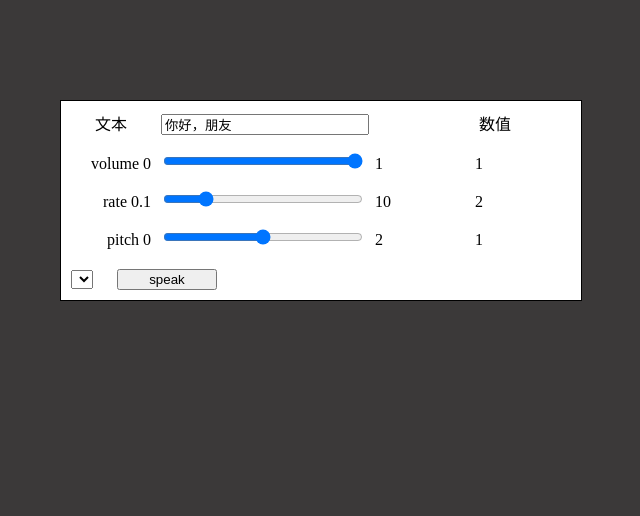
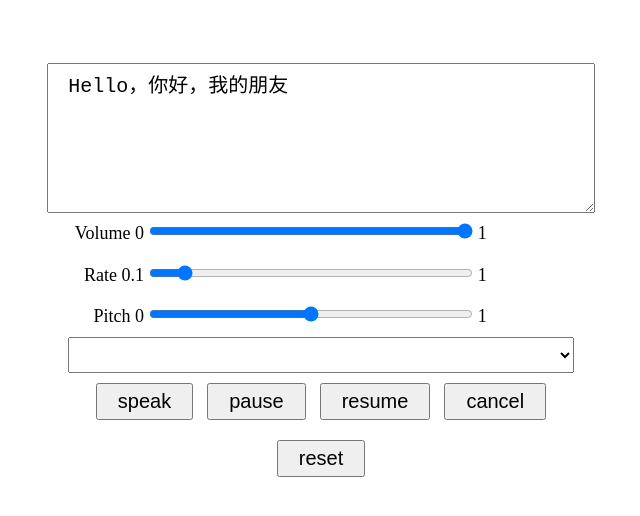
Before and after one commit to Leo-0/SpeechSynthesisDemo, a plain HTML site: page demo/index.html in a window 1280 px wide. Shown: the whole page, without its empty margins (319-959 px from the left). Drawn offline with Linux system fonts and the light colour scheme.

Commit message:
修改页面样式及加按钮

```diff
--- a/demo/index.html
+++ b/demo/index.html
@@ -1,66 +1,100 @@
 <!DOCTYPE html>
-<html lang="en">
+<html lang="zh">
+
 <head>
 	<meta charset="UTF-8">
 	<title>Speech Synthesis Demo</title>
 	<style>
-		body {
-			background-color: #3B3939;
+		form {
+			margin-top: 5%;
 		}
-		form {
-			width: 520px;
-			margin: 100px auto;
-			border: 1px solid black;
-			background-color: white;
+
+		textarea,
+		select,
+		div {
+			width: 40%;
+			margin: 0 auto;
 		}
+
+		textarea,
+		select,
+		button {
+			display: block;
+		}
+
+		select,
+		button,
+		textarea {
+			font-size: 20px;
+			padding: 5px 20px;
+		}
+
 		label {
-			display: inline-block;
-			width: 80px;
-			margin: 10px;
-			text-align: center;
+			width: 14%;
+			font-size: 18px;
+			float: left;
+			margin: 2% 1%;
 		}
+
+		input {
+			width: 64%;
+			float: left;
+			margin: 2% 0;
+		}
+
 		label.fl {
 			text-align: left;
+			clear: right;
 		}
+
 		label.fr {
 			text-align: right;
+			clear: left;
 		}
-		input {
-			width: 200px;
-		}
-		select {
-			margin: 10px;
-		}
+
 		button {
-			width: 100px;
 			text-align: center;
-			margin: 10px;
+			margin: 10px 5px;
+			display: inline-block;
 		}
 	</style>
 </head>
+
 <body>
 	<form>
-		<label>文本</label><input type="text" name="txt" class="txt" value="你好，朋友" /><label></label><label class="fl">数值</label><br />
-		<label class="fr">volume 0</label><input type="range" name="volume" class="vol" min="0" max="1" step="0.01" value="1" oninput="printvol(this)" /><label class="fl">1</label><label class="fl" id="volnum">1</label><br />
-		<label class="fr">rate 0.1</label><input type="range" name="rate" class="rate" min="0.1" max="10" step="0.02" value="2" oninput="printrate(this)" /><label class="fl">10</label><label class="fl" id="ratenum">2</label><br />
-		<label class="fr">pitch 0</label><input type="range" name="pitch" class="pitch" min="0" max="2" step="0.02" value="1" oninput="printpitch(this)" /><label class="fl">2</label><label class="fl" id="pitchnum">1</label><br />
+		<textarea name="txt" class="txt" rows="6" cols="80" placeholder="输入文本，点击speak按钮转化为语音">Hello，你好，我的朋友</textarea>
+		<div><label class="fr">Volume 0</label><input type="range" name="volume" class="vol" min="0" max="1" step="0.01"
+				value="1" oninput="printvalue(this)" /><label class="fl">1</label></div>
+		<div><label class="fr">Rate 0.1</label><input type="range" name="rate" class="rate" min="0.1" max="10"
+				step="0.02" value="1" oninput="printvalue(this)" /><label class="fl">1</label></div>
+		<div><label class="fr">Pitch 0</label><input type="range" name="pitch" class="pitch" min="0" max="2" step="0.02"
+				value="1" oninput="printvalue(this)" /><label class="fl">1</label></div>
 		<select></select>
-		<button id="speak">speak</button>
+		<div style="text-align: center;">
+			<button id="speak">speak</button>
+			<button id="pause">pause</button>
+			<button id="resume">resume</button>
+			<button id="cancel">cancel</button>
+			<button id="reset">reset</button>
+		</div>
 	</form>
 	<script type="text/javascript" src="speech.js"></script>
 	<script type="text/javascript">
-		function printvol(obj) {
-			var l = document.getElementById('volnum');
-			l.innerHTML = obj.value;
+		function printvalue(obj) {
+			var l = obj.nextSibling;
+			l.innerText = obj.value;
 		}
-		function printrate(obj) {
-			var l = document.getElementById('ratenum');
-			l.innerHTML = obj.value;
-		}
-		function printpitch(obj) {
-			var l = document.getElementById('pitchnum');
-			l.innerHTML = obj.value;
+		var resetButton = document.getElementById("reset");
+		resetButton.onclick = function (evt) {
+			var e = evt || event;
+			e.preventDefault();
+			inputs = document.getElementsByTagName("input");
+			for (var i = 0; i < inputs.length; i++) {
+				inputs.item(i).value = 1;
+				printvalue(inputs.item(i));
+			}
 		}
 	</script>
 </body>
+
 </html>
--- a/demo/speech.js
+++ b/demo/speech.js
@@ -23,8 +23,8 @@ function populateVoiceList() {
 	timer = setTimeout('populateVoiceList()', 20);
 }
 populateVoiceList();
-var btn = document.getElementById('speak');
-btn.onclick = function(evt) {
+var speakButton = document.getElementById('speak');
+speakButton.onclick = function (evt) {
 	var e = evt || event;
 	e.preventDefault();
 	synth.cancel();
@@ -43,4 +43,22 @@ btn.onclick = function(evt) {
 	utterThis.rate = rate.value;
 	utterThis.pitch = pitch.value;
 	synth.speak(utterThis);
-}
+};
+var pauseButton = document.getElementById('pause');
+pauseButton.onclick = function (evt) {
+	var e = evt || event;
+	e.preventDefault();
+	synth.pause();
+};
+var resumeButton = document.getElementById('resume');
+resumeButton.onclick = function (evt) {
+	var e = evt || event;
+	e.preventDefault();
+	synth.resume();
+};
+var cancelButton = document.getElementById('cancel');
+cancelButton.onclick = function (evt) {
+	var e = evt || event;
+	e.preventDefault();
+	synth.cancel();
+};
```
